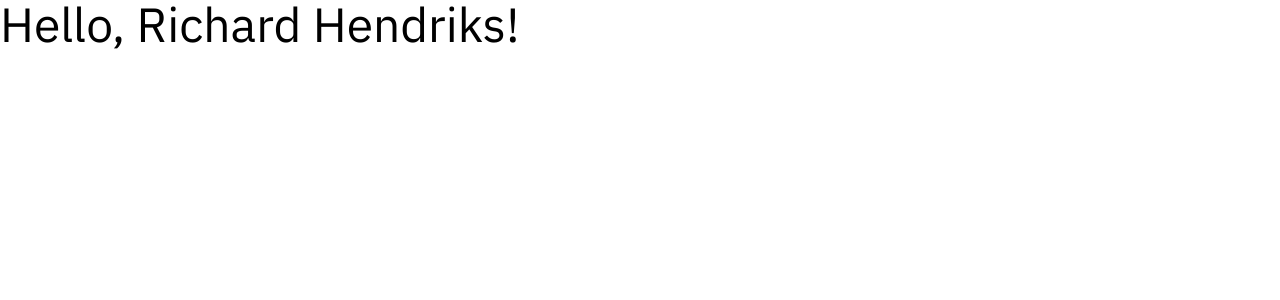
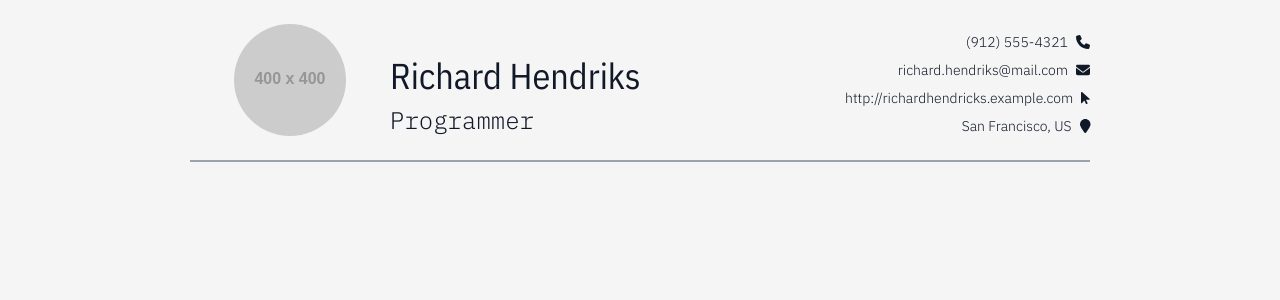
Before and after one commit to roshhni97/caglarturali.github.io, a React (Vite) app: page / in a window 1280 px wide. Shown: the top 300 px of the page. Built offline with nearby package versions, Linux system fonts and the light colour scheme.

Commit message:
Start working on basics section

```diff
--- /dev/null
+++ b/src/components/BasicsSection.tsx
@@ -0,0 +1,65 @@
+import { useContext } from 'react';
+import { ResumeContext } from 'src/contexts/ResumeContext';
+import {
+  faArrowPointer,
+  faEnvelope,
+  faMapMarker,
+  faPhone,
+} from '@fortawesome/free-solid-svg-icons';
+import { FontAwesomeIcon } from '@fortawesome/react-fontawesome';
+
+export default function BasicsSection() {
+  const {
+    basics: { name, label, image, phone, email, url, location },
+  } = useContext(ResumeContext);
+
+  const locationStr = `${location.city}, ${location.countryCode}`;
+  const contactInfo = [
+    {
+      text: phone,
+      href: `tel:${phone}`,
+      icon: faPhone,
+    },
+    {
+      text: email,
+      href: `mailto:${email}`,
+      icon: faEnvelope,
+    },
+    {
+      text: url,
+      href: url,
+      icon: faArrowPointer,
+    },
+    {
+      text: locationStr,
+      href: `https://maps.google.com/?q=${encodeURIComponent(locationStr)}`,
+      icon: faMapMarker,
+    },
+  ];
+
+  return (
+    <div className="flex lg:flex-row flex-col border-b-2 border-gray-400 py-6">
+      <div className="lg:w-[200px] w-auto flex justify-center">
+        <img
+          src={image || 'https://placehold.co/400'}
+          alt="profile picture"
+          className="w-28 h-28 rounded-full"
+        />
+      </div>
+      <div className="lg:flex-grow w-auto flex lg:flex-row flex-col lg:justify-between lg:items-end">
+        <div className="lg:p-0 py-4">
+          <h1 className="font-sans-narrow text-4xl pb-2">{name}</h1>
+          <h2 className="font-mono font-light text-2xl">{label}</h2>
+        </div>
+        <div className="font-light text-sm lg:text-right">
+          {contactInfo.map(({ href, text, icon }) => (
+            <p key={href} className="mt-2">
+              <a href={href}>{text}</a>
+              <FontAwesomeIcon icon={icon} className="pl-2" />
+            </p>
+          ))}
+        </div>
+      </div>
+    </div>
+  );
+}
--- a/src/global.css
+++ b/src/global.css
@@ -3,3 +3,7 @@
 @tailwind base;
 @tailwind components;
 @tailwind utilities;
+
+a:hover {
+  @apply border-b-[1px] border-dashed;
+}
--- a/src/views/CurriculumVitae.tsx
+++ b/src/views/CurriculumVitae.tsx
@@ -1,12 +1,11 @@
-import { useContext } from 'react';
-import { ResumeContext } from 'src/contexts/ResumeContext';
+import BasicsSection from 'src/components/BasicsSection';
 
 export default function CurriculumVitae() {
-  const { basics } = useContext(ResumeContext);
-
   return (
-    <div>
-      <h1 className="text-5xl">Hello, {basics.name}!</h1>
+    <div className="bg-neutral-100 dark:bg-neutral-900 text-gray-900 dark:text-gray-100 w-[100vw] h-[100vh]">
+      <main className="lg:w-[900px] w-auto lg:p-0 p-4 m-auto">
+        <BasicsSection />
+      </main>
     </div>
   );
 }
```
